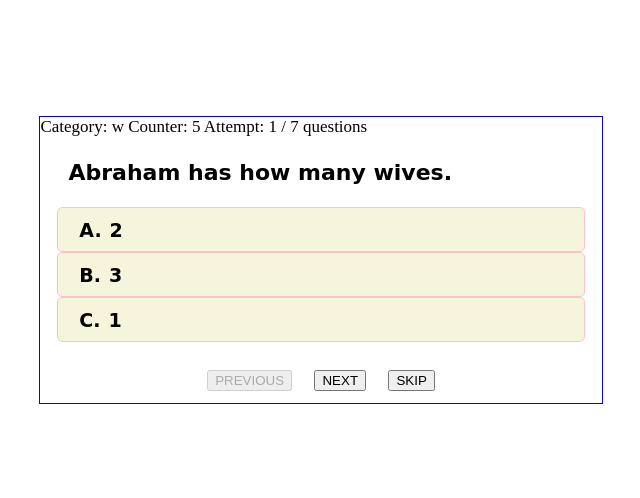
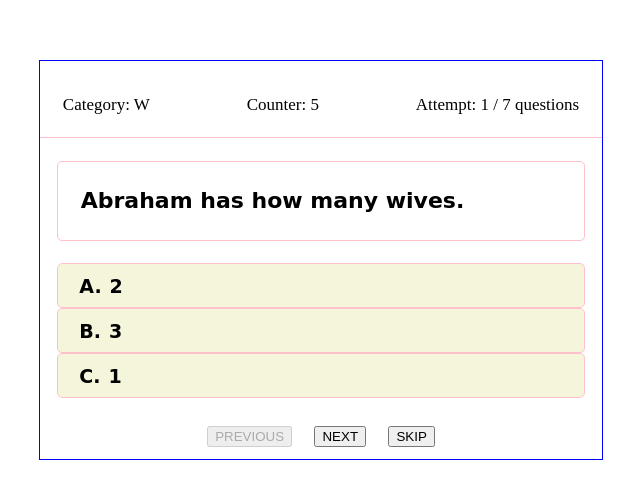
Before and after one commit to coded1guy/test-quizzer, a plain HTML site: page components/quiz.html in a window 1280 px wide. Shown: the part 140-638 px from the top of the page, without its empty margins (319-959 px from the left). Drawn offline with Linux system fonts and the light colour scheme.

Commit message:
Update quizzer.css

```diff
--- a/style/quizzer.css
+++ b/style/quizzer.css
@@ -1,5 +1,20 @@
+div.header {
+    width: 100%;
+    margin: 2% 0;
+    padding: 4%;
+    border-bottom: 1px solid pink;
+    display: flex;
+    flex-direction: row;
+    justify-content: space-between;
+}
+div.header > span > span#category {
+    text-transform: uppercase;
+}
 div.screen {
-    margin: 4% 5%;
+    border: 1px solid pink;
+    border-radius: 5px;
+    margin: 4% 3%;
+    padding: 3% 4%;
 }
 div.q-pane {
     font-size: 22px;
@@ -29,6 +44,9 @@ div.options > button.option {
     border: 1px solid pink;
     border-radius: 5px;
 }
+div.options > button.option:hover {
+    cursor: pointer;
+}
 div.btn-sec {
     display: flex;
     justify-content: center;
```
